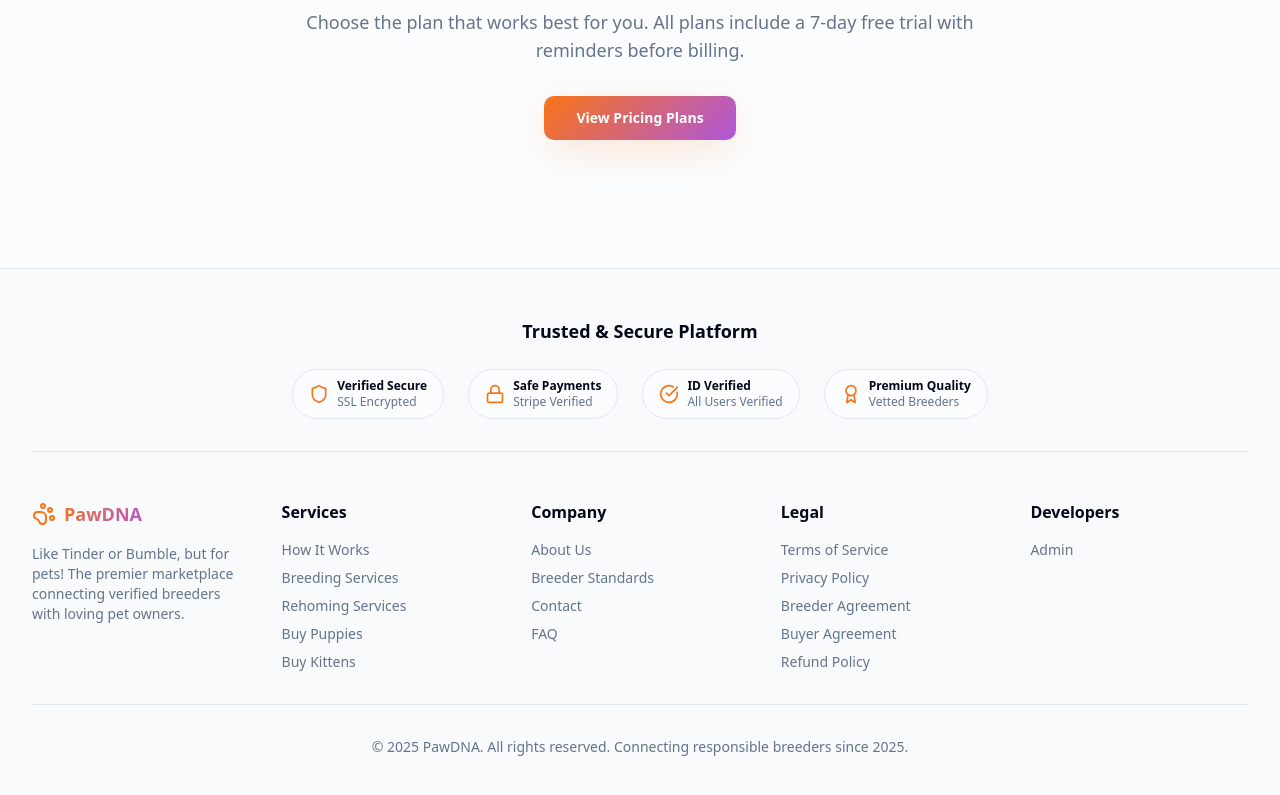
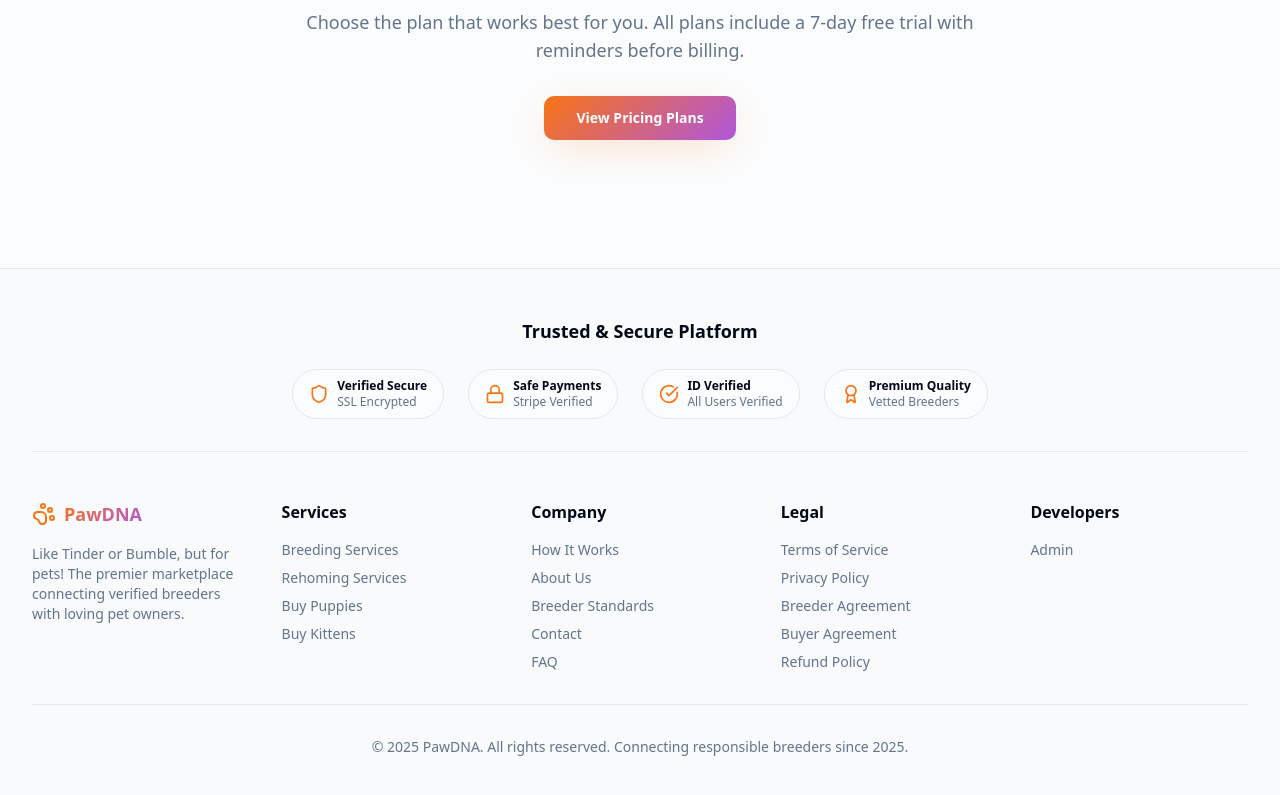
Before and after one commit to PawDNACo/paw-dna-breed-hub, a React (Vite) app: page / in a window 1280 px wide. Shown: the part 2934-3729 px from the top of the page. Built offline with nearby package versions, Linux system fonts and the light colour scheme.

Commit message:
Add How It Works to footer

```diff
--- a/src/components/Footer.tsx
+++ b/src/components/Footer.tsx
@@ -32,7 +32,6 @@ export const Footer = () => {
           <div className="flex flex-col items-center md:items-start">
             <h3 className="font-semibold mb-4">Services</h3>
             <ul className="space-y-2 text-sm text-muted-foreground">
-              <li><a href="/how-it-works" className="hover:text-primary transition-colors">How It Works</a></li>
               <li><a href="/breeding-services" className="hover:text-primary transition-colors">Breeding Services</a></li>
               <li><a href="/rehoming-services" className="hover:text-primary transition-colors">Rehoming Services</a></li>
               <li><a href="/browse" className="hover:text-primary transition-colors">Buy Puppies</a></li>
@@ -44,6 +43,7 @@ export const Footer = () => {
           <div className="flex flex-col items-center md:items-start">
             <h3 className="font-semibold mb-4">Company</h3>
             <ul className="space-y-2 text-sm text-muted-foreground">
+              <li><a href="/how-it-works" className="hover:text-primary transition-colors">How It Works</a></li>
               <li><a href="/about" className="hover:text-primary transition-colors">About Us</a></li>
               <li><a href="/breeder-standards" className="hover:text-primary transition-colors">Breeder Standards</a></li>
               <li><a href="/contact" className="hover:text-primary transition-colors">Contact</a></li>
```
